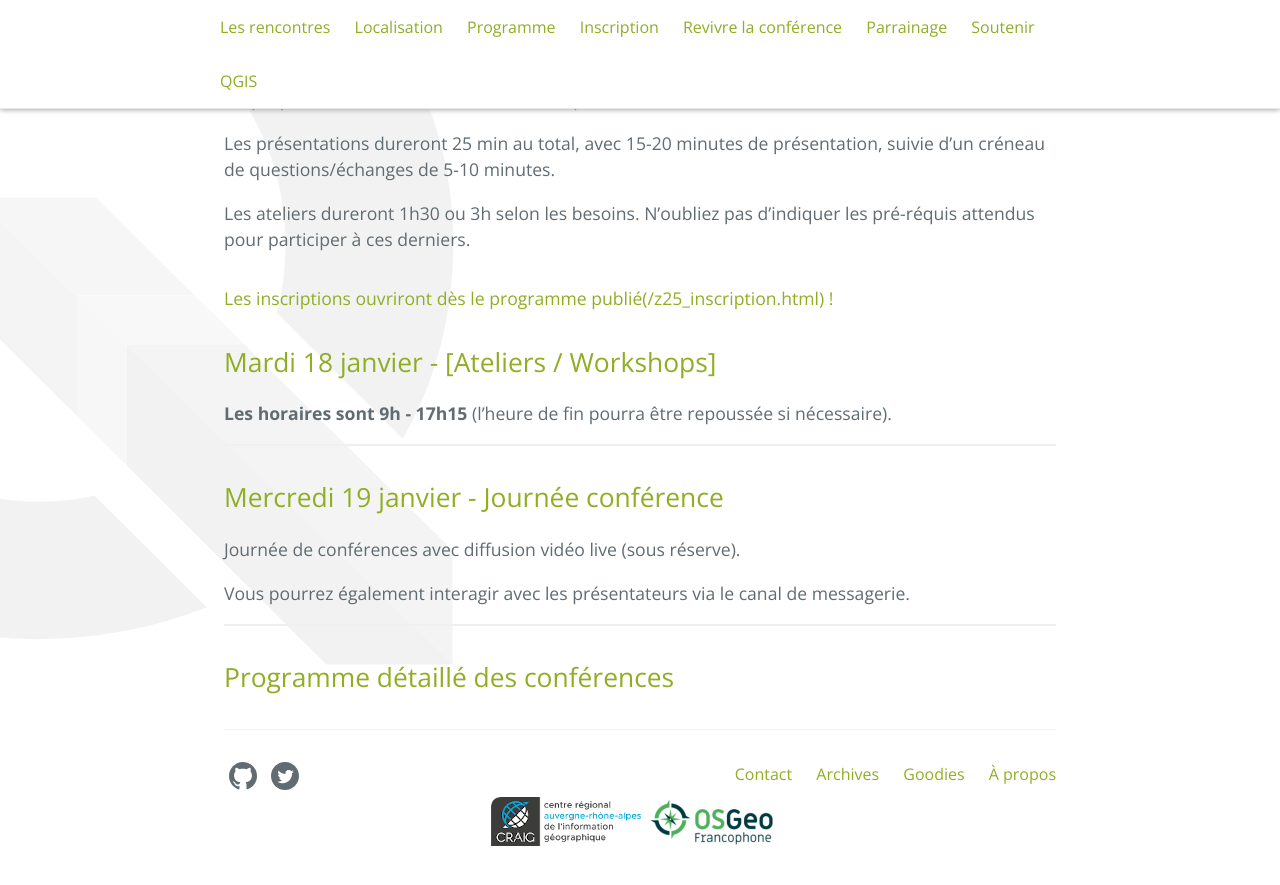
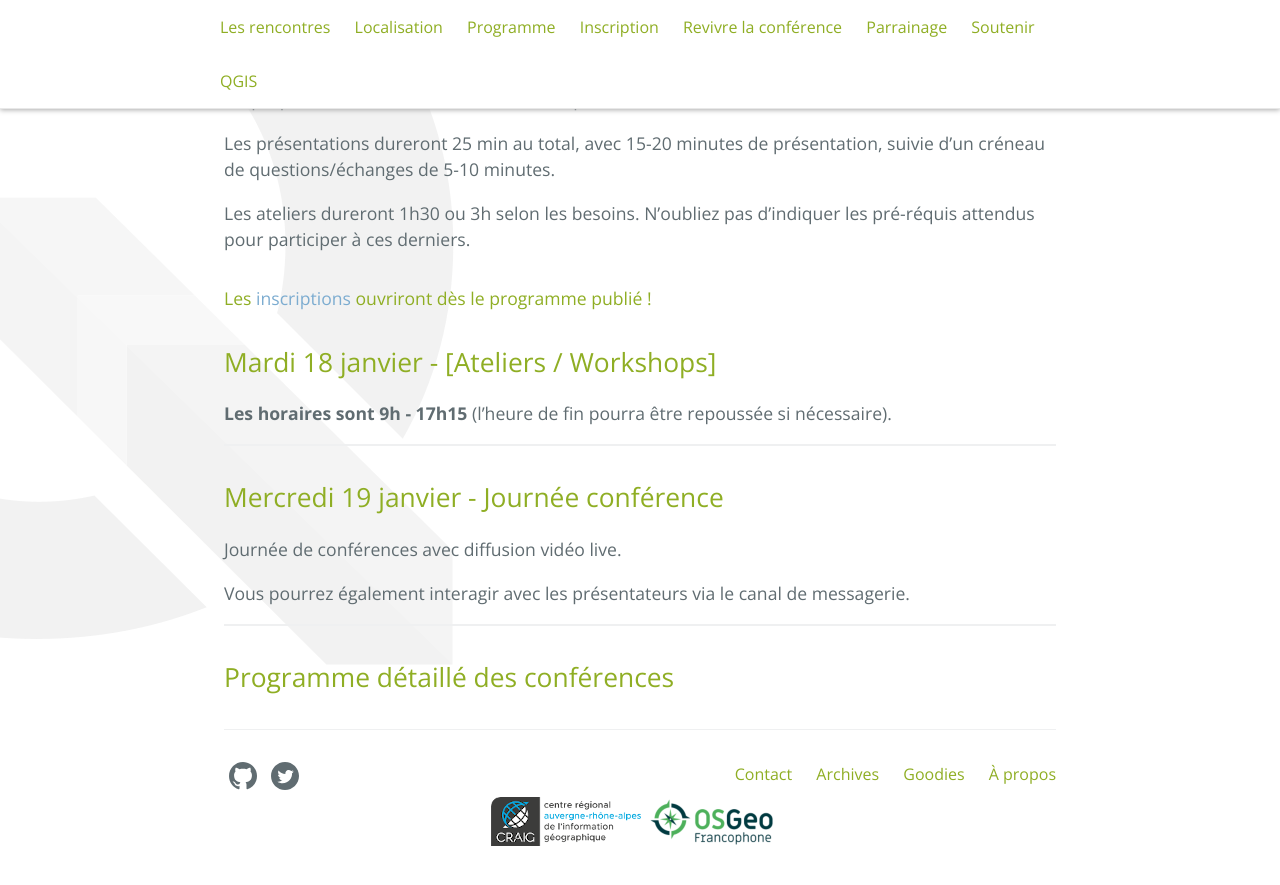
Before and after one commit to OSGeo-fr/QGIS-conf-fr-website, a Jekyll site: the page built from z20_programme.md, in a window 1280 px wide and 900 px high, scrolled down 634 px. Shown: the top 885 px of the window. Built offline with Jekyll 4.4.1, drawn with Linux system fonts in a browser that asks for light colours.

Commit message:
Update z20_programme.md
typo et video live

```diff
--- a/z20_programme.md
+++ b/z20_programme.md
@@ -17,7 +17,7 @@ Les ateliers dureront 1h30 ou 3h selon les besoins. N'oubliez pas d'indiquer les
 
 
 
-#### Les inscriptions ouvriront dès le programme publié(/z25_inscription.html) !
+#### Les [inscriptions](/z25_inscription.html) ouvriront dès le programme publié  !
 
 ## Mardi 18 janvier - [Ateliers / Workshops]
 
@@ -27,7 +27,7 @@ Les ateliers dureront 1h30 ou 3h selon les besoins. N'oubliez pas d'indiquer les
 
 ## Mercredi 19 janvier - Journée conférence
 
-Journée de conférences avec diffusion vidéo live (sous réserve).
+Journée de conférences avec diffusion vidéo live.
 
 Vous pourrez également interagir avec les présentateurs via le canal de messagerie.
 
```
